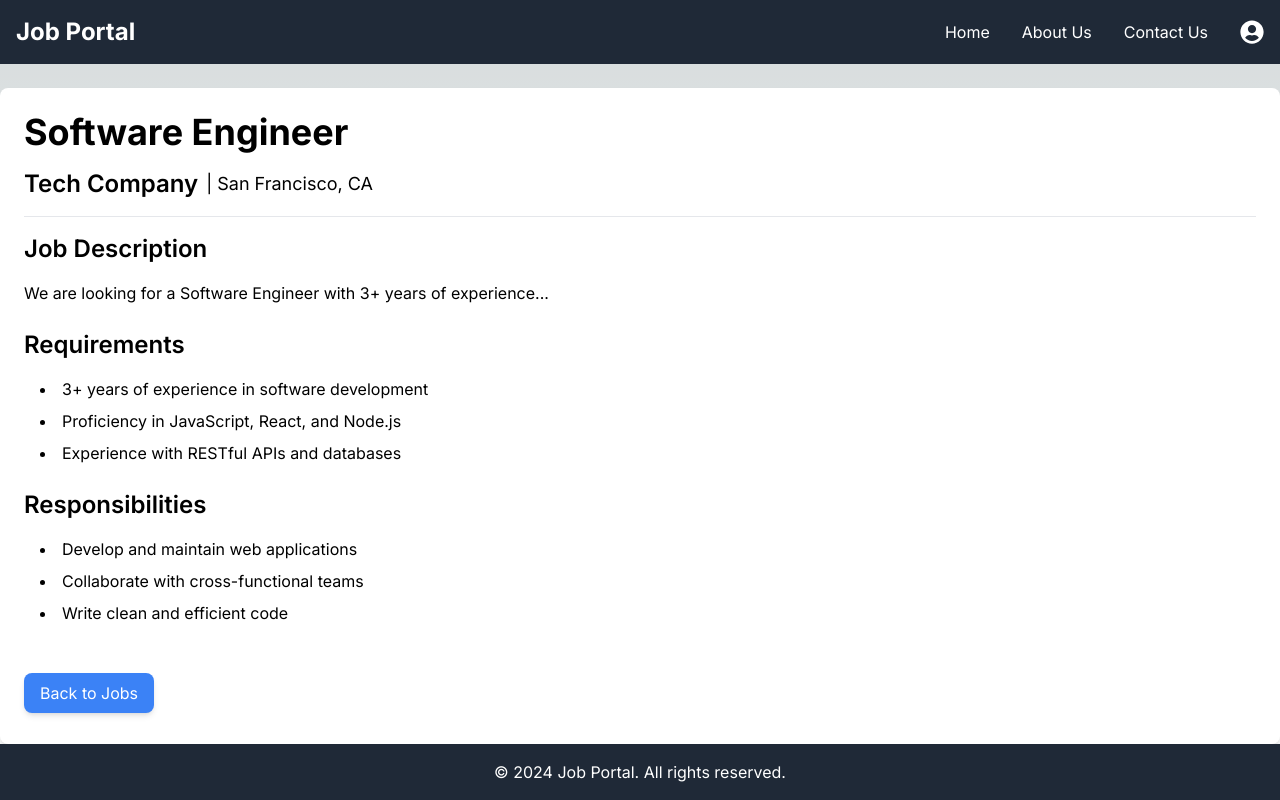
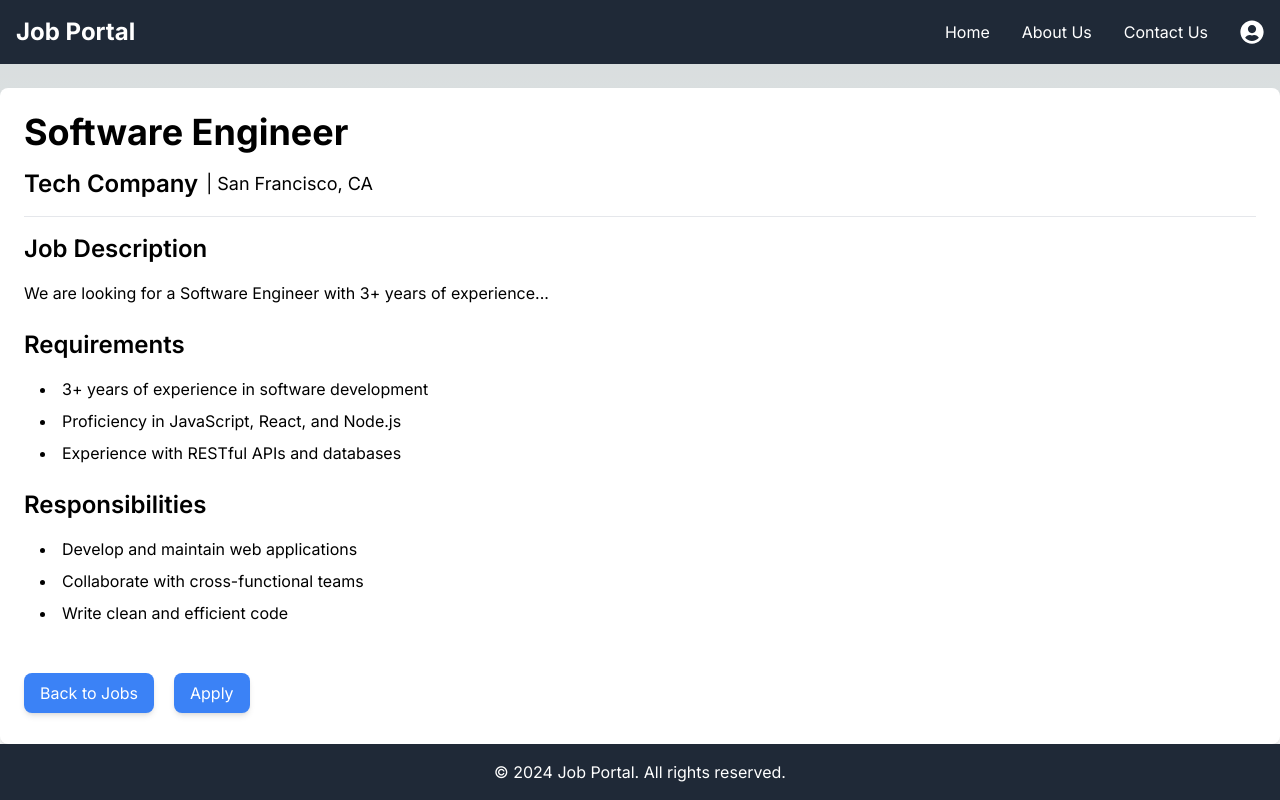
Before and after one commit to pavan-kts/job-portal-next-pwa, a Next.js app: page /job-details in a window 1280 px wide. Built offline with nearby package versions, Linux system fonts and the light colour scheme.

Commit message:
added apply button

```diff
--- a/src/app/job-details/page.tsx
+++ b/src/app/job-details/page.tsx
@@ -53,9 +53,15 @@ const JobDetails: React.FC = () => {
         </ul>
         <button
           onClick={() => router.push('/')}
+          className="mt-6 mr-5 bg-blue-500 hover:bg-blue-600 text-white px-4 py-2 rounded-lg shadow-md focus:outline-none focus:ring-2 focus:ring-blue-500 dark:bg-blue-600 dark:hover:bg-blue-700"
+        >
+          Back to Jobs
+        </button>
+        <button
+        //   onClick={() => router.push('/')}
           className="mt-6 bg-blue-500 hover:bg-blue-600 text-white px-4 py-2 rounded-lg shadow-md focus:outline-none focus:ring-2 focus:ring-blue-500 dark:bg-blue-600 dark:hover:bg-blue-700"
         >
-          Back to Jobs
+          Apply
         </button>
       </div>
       <Footer/>
--- a/src/app/user-profile/page.tsx
+++ b/src/app/user-profile/page.tsx
@@ -48,10 +48,10 @@ const UserProfile: React.FC = () => {
             </ul>
           </div>
           <button
-            onClick={() => router.push('/')}
+            // onClick={() => router.push('/')}
             className="mt-6 bg-blue-500 hover:bg-blue-600 text-white px-4 py-2 rounded-lg shadow-md focus:outline-none focus:ring-2 focus:ring-blue-500 dark:bg-blue-600 dark:hover:bg-blue-700"
           >
-            Back to Home
+            Edit Profile
           </button>
         </div>
       </div>
```
Also changed, not shown: 1 other file (tests, documents, lock files or other folders).
